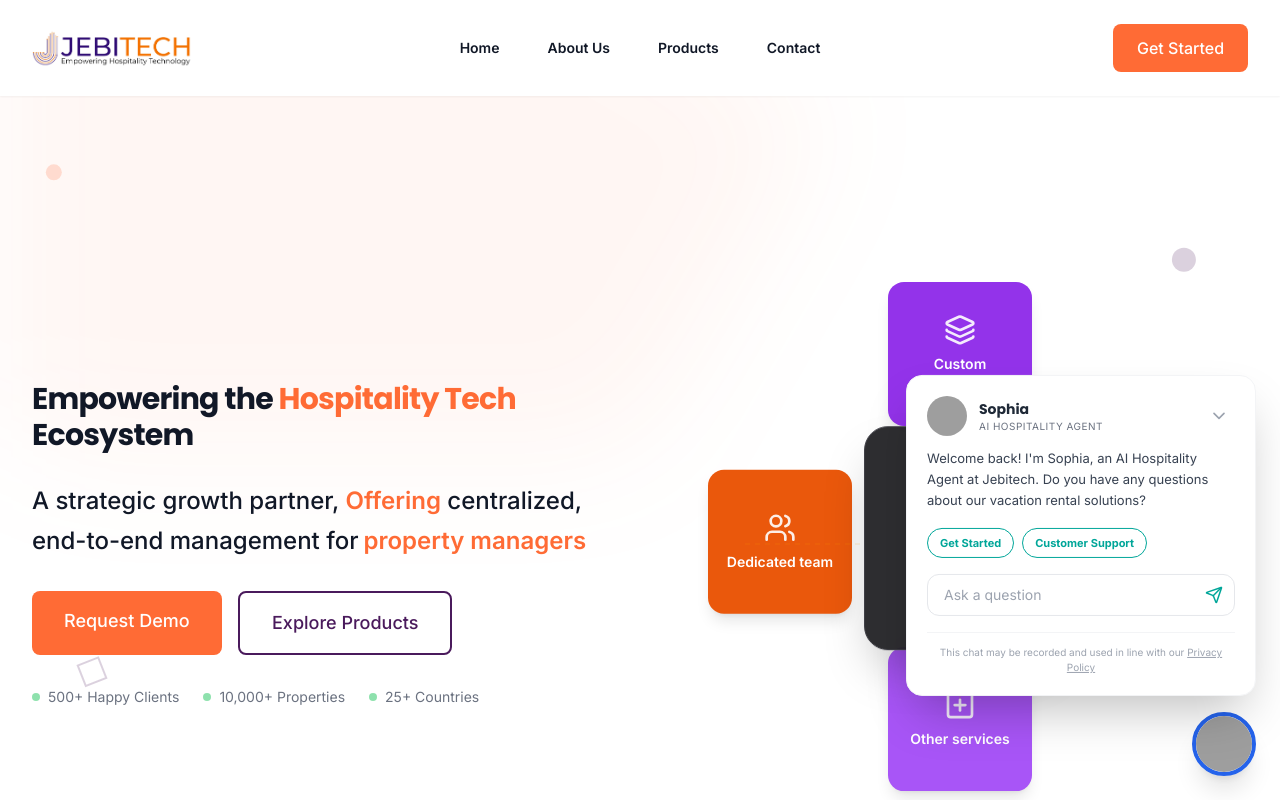
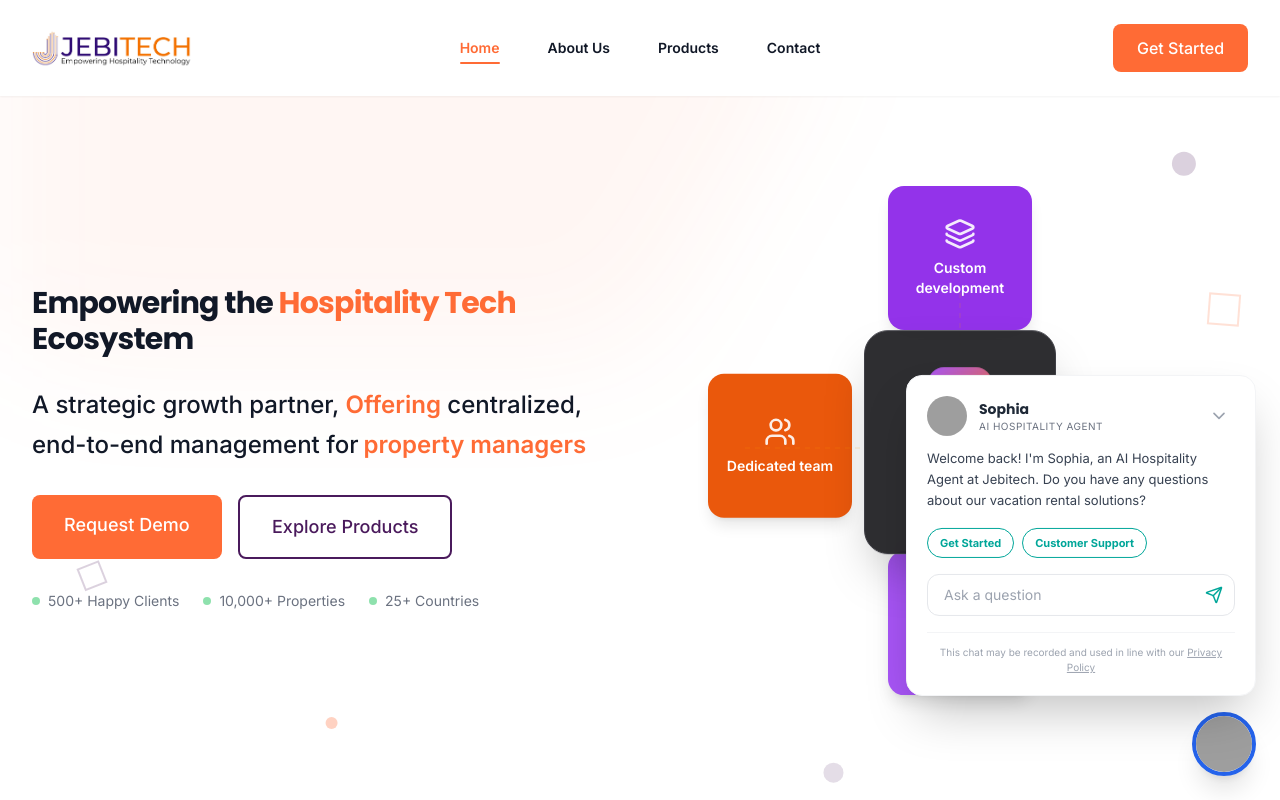
Before and after one commit to JEBITECH/jebi_website, a Next.js app: page / in a window 1280 px wide. Shown: the top 800 px of the page. Built offline with nearby package versions, Linux system fonts and the light colour scheme; grey boxes are pictures that could not be loaded.

Commit message:
Imrpove header

```diff
--- a/components/Header.tsx
+++ b/components/Header.tsx
@@ -2,6 +2,7 @@
 
 import { useEffect, useState } from 'react'
 import Link from 'next/link'
+import { usePathname } from 'next/navigation'
 import { Bars3Icon, XMarkIcon } from '@heroicons/react/24/outline'
 import { JebiTechLogo } from './CustomIcons'
 import MagneticButton from './MagneticButton'
@@ -20,6 +21,36 @@ const navigation = [
 
 export default function Header() {
   const [mobileMenuOpen, setMobileMenuOpen] = useState(false)
+  const [isVisible, setIsVisible] = useState(true)
+  const [lastScrollY, setLastScrollY] = useState(0)
+  const pathname = usePathname()
+
+  useEffect(() => {
+    const handleScroll = () => {
+      const currentScrollY = window.scrollY
+
+      // Don't hide header if at the very top
+      if (currentScrollY < 10) {
+        setIsVisible(true)
+        setLastScrollY(currentScrollY)
+        return
+      }
+
+      // Hide header when scrolling down
+      if (currentScrollY > lastScrollY && currentScrollY > 100) {
+        setIsVisible(false)
+      }
+      // Show header when scrolling up
+      else if (currentScrollY < lastScrollY) {
+        setIsVisible(true)
+      }
+
+      setLastScrollY(currentScrollY)
+    }
+
+    window.addEventListener('scroll', handleScroll, { passive: true })
+    return () => window.removeEventListener('scroll', handleScroll)
+  }, [lastScrollY])
 
   // return (
   //   <header className="bg-white shadow-sm sticky top-0 z-50">
@@ -115,7 +146,9 @@ export default function Header() {
   return (
     <>
       <header
-        className="bg-white shadow-sm sticky top-0 left-0 right-0 z-50"
+        className={`bg-white shadow-sm fixed top-0 left-0 right-0 z-50 transition-transform duration-300 ease-in-out ${
+          isVisible ? 'translate-y-0' : '-translate-y-full'
+        }`}
       >
         <nav
           className="container-custom flex items-center justify-between p-6 lg:px-8"
@@ -158,15 +191,26 @@ export default function Header() {
 
           {/* Desktop Navigation */}
           <div className="hidden lg:flex lg:gap-x-12">
-            {navigation.map((item) => (
+            {navigation.map((item) => {
+              // Handle both exact match and with trailing slash
+              const isActive = pathname === item.href || pathname === `${item.href}/`
+              return (
                 <Link
                   key={item.name}
                   href={item.href}
-                className="text-sm font-semibold leading-6 text-gray-900 hover:text-primary-orange transition-colors"
+                  className={`text-sm font-semibold leading-6 transition-colors relative ${
+                    isActive
+                      ? 'text-primary-orange'
+                      : 'text-gray-900 hover:text-primary-orange'
+                  }`}
                 >
                   {item.name}
+                  {isActive && (
+                    <span className="absolute -bottom-1 left-0 right-0 h-0.5 bg-primary-orange rounded-full"></span>
+                  )}
                 </Link>
-            ))}
+              )
+            })}
           </div>
 
           {/* CTA */}
@@ -200,16 +244,24 @@ export default function Header() {
               <div className="mt-6 flow-root">
                 <div className="-my-6 divide-y divide-gray-500/10">
                   <div className="space-y-2 py-6">
-                    {navigation.map((item) => (
+                    {navigation.map((item) => {
+                      // Handle both exact match and with trailing slash
+                      const isActive = pathname === item.href || pathname === `${item.href}/`
+                      return (
                         <Link
                           key={item.name}
                           href={item.href}
-                        className="-mx-3 block rounded-lg px-3 py-2 text-base font-semibold leading-7 text-gray-900 hover:bg-gray-50"
+                          className={`-mx-3 block rounded-lg px-3 py-2 text-base font-semibold leading-7 transition-colors ${
+                            isActive
+                              ? 'text-primary-orange bg-orange-50'
+                              : 'text-gray-900 hover:bg-gray-50'
+                          }`}
                           onClick={() => setMobileMenuOpen(false)}
                         >
                           {item.name}
                         </Link>
-                    ))}
+                      )
+                    })}
                   </div>
                   <div className="py-6">
                     <Link
```
Lines whose indentation alone changed are shown as unchanged.
